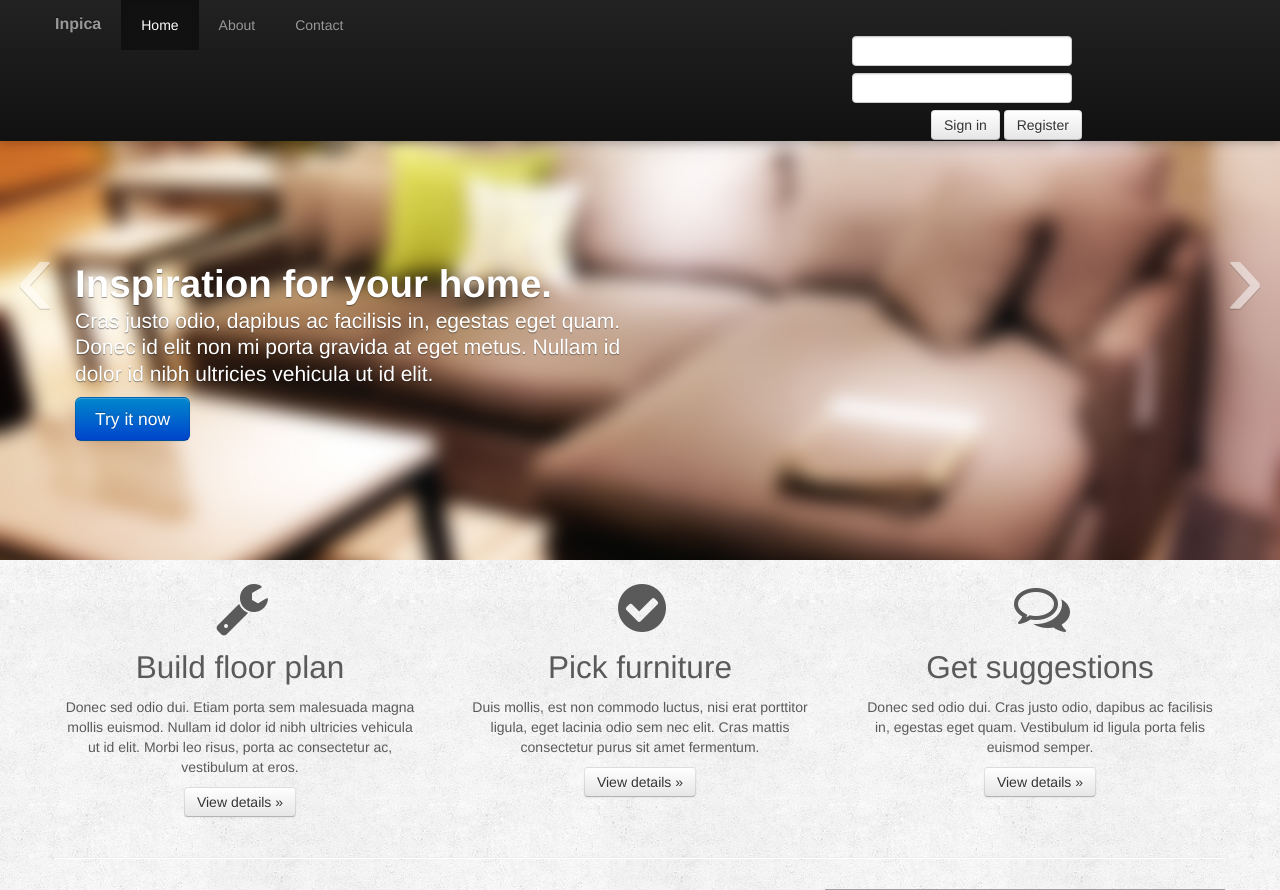
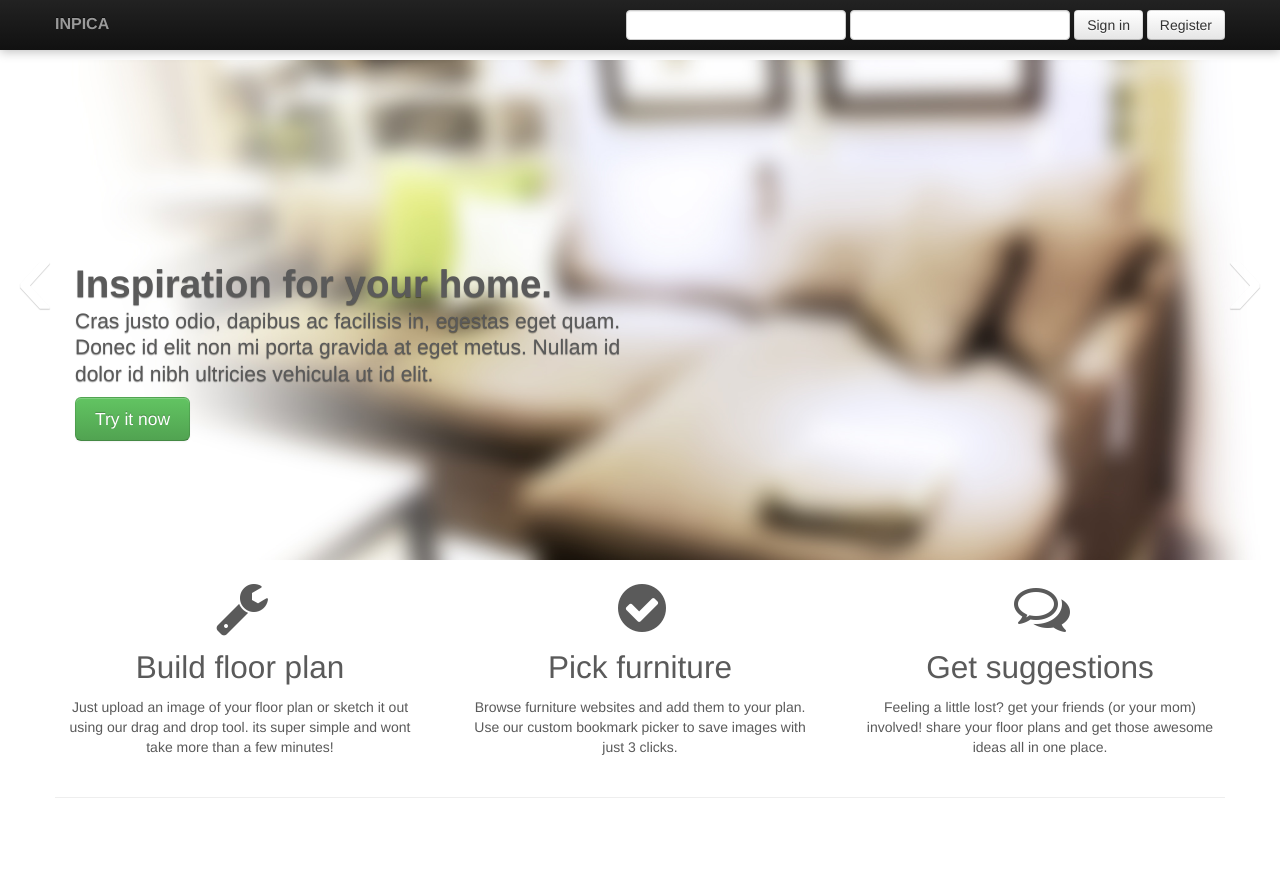
Before and after one commit to inpica/inpica, a Django app: page / in a window 1280 px wide. Shown: the top 890 px of the page. Run offline with Django 3.2, Linux system fonts and the light colour scheme; some libraries are stand-ins or nearby versions; grey boxes are pictures that could not be loaded.

Commit message:
Home and css layout adjustments
New images and home layout changes

```diff
--- a/static/css/home.css
+++ b/static/css/home.css
@@ -8,6 +8,12 @@
     font-weight: normal;
     font-style: normal;
 }*/
+
+#loginform{margin-top: 5px}
+#logged{margin-top: 15px}
+
+
+/*FONTS=========================================*/
 @font-face{
 	font-family: 'Whipsmart';
 	src: url('fonts/Whipsmart/Whipsmart.ttf');
@@ -32,21 +38,22 @@
 	font-weight: bold;
 	font-style: normal;
 }
-.header{
+/*.header{
 	height: 200px;
 }
 .header-center{
 	width: 960px;
 	margin: 0 auto;
-}
+}*/
 
-#login-wrapper{
+/*#login-wrapper{
 	width : 450px;
 	float: right;
 	height: 150px;
 	font-size: 18px;
-}
+}*/
 
+/*REGISTRATION FORM WRAPPER=========================*/
 #createform-wrapper{
 	position: fixed;
 	top:35%;
@@ -55,7 +62,7 @@
 	z-index: 100;
 	display: none;
 }
-
+/*
 #createform,#createsucess{
 	width:500px;
 	margin:0 auto;
@@ -66,7 +73,7 @@
 	font-family: 'Whipsmart';
 	text-shadow: 0px 1px 1px #666;
 	font-size: 18px;
-}
+}*/
 
 #createsucess {
 	text-align: center;
@@ -80,13 +87,13 @@
 }
 
 
-body{
+/*body{
 	background: #e0e3ec url(../image/home/subtle_grunge.png) repeat top left;
 	font-family: Whipsmart;
 	font-weight: 400;
 	font-size: 15px;
 	color: #393b40;
-}
+}*/
 
 /* login form */
 #login-wrapper {
@@ -94,7 +101,7 @@ body{
 	border-radius: 10px;
     -moz-border-radius: 10px;
 }
-#logged{
+/*#logged{
 	margin: 0 auto;
 	width: 300px;
 	text-align: center;
@@ -102,19 +109,19 @@ body{
 	font-family: 'Whipsmart';
 	text-shadow: 0px 1px 1px #666;
 	font-size: 18px;
-}
-#login-table{
+}*/
+/*#login-table{
 	margin-top: 30px
-}
+}*/
 
-.login-label{
+/*.login-label{
 	text-align: right;
 	font-family: 'Whipsmart';
 	text-shadow: 0px 1px 1px #666;
 	font-size: 18px;
-}
+}*/
 
-#login-wrapper input {
+/*#login-wrapper input {
 	text-shadow: 0px 1px 0px #fff;
 	padding: 5px;
 	font-size: 12px;
@@ -126,7 +133,7 @@ body{
     -moz-box-shadow: 1px 1px 0px #efefef;
     box-shadow:  1px 1px 0px #efefef;
     width: 140px;
-}
+}*/
 
 #createform input {
 	text-shadow: 0px 1px 0px #fff;
@@ -142,17 +149,17 @@ body{
     width: 140px;
 }
 
-#login-wrapper input:focus {
+/*#login-wrapper input:focus {
     -webkit-box-shadow: 0px 0px 6px #00b300;
     -moz-box-shadow: 0px 0px 6px #00b300;
     box-shadow: 0px 0px 6px #00b300;
-}
+} */
 #createform input:focus {
     -webkit-box-shadow: 0px 0px 6px #00b300;
     -moz-box-shadow: 0px 0px 6px #00b300;
     box-shadow: 0px 0px 6px #00b300;
 }
-
+/*
 .loginbutton {
 	-moz-box-shadow:inset 0px 1px 0px 0px #a4e271;
 	-webkit-box-shadow:inset 0px 1px 0px 0px #a4e271;
@@ -175,49 +182,85 @@ body{
 }.loginbutton:active {
 	position:relative;
 	top:1px;
-}
+}*/
 
 
-/*error messages*/
+/*ERROR MESSAGES===============================*/
 .createerror{
 	height: 50px;
 	width: 200px;
 }
-.errorlist{
+/*.errorlist{
 	list-style-type: none;
 	padding: 0;
 	margin: 0;
 	font-size: 13px;
 	font-family: 'Whipsmart Bold';
+}*/
+
+/*#mainerror{
+	padding-left: 80px
+}*/
+
+.errorlist{
+	/*color: red;
+	font-size: 13px;
+	font-family: 'Whipsmart Bold';*/
+	/*width: 150px*/
+	list-style-type: none;
+	  padding: 8px 35px 8px 14px;
+	  margin-bottom: 20px;
+	  text-shadow: 0 1px 0 rgba(255, 255, 255, 0.5);
+	  background-color: #fcf8e3;
+	  border: 1px solid #fbeed5;
+	  -webkit-border-radius: 4px;
+	     -moz-border-radius: 4px;
+	          border-radius: 4px;
+	  color: #b94a48;
+	  background-color: #f2dede;
+	  border-color: #eed3d7;
 }
 
-#mainerror{
-	padding-left: 80px
+
+#loginform{
+	position:relative;
 }
 
-td.errormsg{
-	color: red;
-	font-size: 13px;
-	font-family: 'Whipsmart Bold';
-	width: 150px
+#loginError, #blankUserErr{
+	position:absolute;
+	top:50px;
+	left:-20px;
+	/*background-color: red;
+	color:#FFF;*/
 }
+
+#blankPassErr{
+	position:absolute;
+	top:50px;
+	left:200px;
+}
+
+/*#loginform .errorlist{
+	padding:30px;
+	opacity: 0.9;
+}*/
 
 .buttondisplay{
 	padding-left: 80px;
 }
 
 /*create-form*/
-.createlabel{
+./*createlabel{
 	font-size:18px;
 	font-family: Whipsmart;
 	width: ;
-}
+}*/
 
 #createform {
 	border-radius: 10px;
     -moz-border-radius: 10px;
 }
-/*accordina*/
+/*ACCORDION=======================================================*/
 #accordion{
 	margin:0 auto;
 	width: 800px;
@@ -225,6 +268,7 @@ td.errormsg{
 	font-size: 18px;
 
 }
+
 .ui-accordion-header{
 	font-family: 'Baramond';
 	font-size: 18px;
--- a/templates/account/create.html
+++ b/templates/account/create.html
@@ -1,13 +1,22 @@
-<form id="createform" method="post" action="">
+
+<!-- REGISTRATION FORM  -->
+<form class="form-signin" method="post" action="">
+<!-- <form id="createform" method="post" action=""> -->
 	{%if create_errormsg%}
 		<div>{{create_errormsg}}</div>
 	{%endif%}
 	{%csrf_token%}
 	<table id="create-table">
+		<tr><h3>Register</h3></tr>
 		<tr><td class="createlabel">Username</td><td>{{create_form.username}}</td><td class="createerror">{{create_form.username.errors}}</td></tr>
 		<tr><td class="createlabel">Email</td><td>{{create_form.email}}</td><td class="createerror">{{create_form.email.errors}}</td></tr>
 		<tr><td class="createlabel">Password</td><td>{{create_form.password}}</td><td class="createerror">{{create_form.password.errors}}</td></tr>
 		<tr><td class="createlabel">Confirm Password</td><td>{{create_form.passwordConfirm}}</td><td class="createerror">{{create_form.passwordConfirm.errors}}</td></tr>
-		<tr><td colspan="3" class="buttondisplay"><a class="loginbutton" href="javascript:void(0)" onclick="createuser();">Create</a>&nbsp;&nbsp;<a class="loginbutton" href="javascript:void(0)" id="cancel" onclick="cancelOperation();">Cancel</a></td></tr>
+		<tr><td colspan="3" class="buttondisplay">
+			<a class="btn" href="javascript:void(0)" onclick="createuser();">Create</a>&nbsp;&nbsp;
+			<a class="btn" href="javascript:void(0)" id="cancel" onclick="cancelOperation();">Cancel</a>
+			<!-- <a class="loginbutton" href="javascript:void(0)" onclick="createuser();">Create</a>&nbsp;&nbsp;
+			<a class="loginbutton" href="javascript:void(0)" id="cancel" onclick="cancelOperation();">Cancel</a> -->
+		</td></tr>
 	</table>
 </form>
--- a/templates/account/login.html
+++ b/templates/account/login.html
@@ -1,29 +1,59 @@
 <form id="loginform" method="post" action="" class="navbar-form pull-right">
+<!-- <form method="post" action="" > -->
+
 	{%csrf_token%}
-	<table id="login-table">
+<!--
+	<table>
+
 		<tr>
 			{%if login_errormsg != None%}
 			<td colspan="3" class="errormsg" id="mainerror">{{ login_errormsg }}</td>
 			{%endif%}
 		</tr>
 		<tr>
-			<!-- <td class="login-label">Username or Email</td> -->
+			<td class="login-label">Username or Email</td>
 			<td>{{login_form.auth}}</td>{%if login_form.auth.errors%}
 			<td class="errormsg">{{login_form.auth.errors}}</td>{%endif%}
 		</tr>
 		<tr>
-			<!-- <td class="login-label">Password</td> -->
+			<td class="login-label">Password</td>
 			<td>{{login_form.password}}</td>
 			<td class="errormsg">{{login_form.password.errors}}</td>
 		</tr>
 		<tr>
 			<td colspan ="3" class="buttondisplay">
-				<a class="btn" href="javascript:void(0)" onclick="logincheck();">Sign in</a>
-				<a class="btn" href="javascript:void(0)" id="register" onclick="popup();">Register</a>
-
-				<!-- <a class="loginbutton" href="javascript:void(0)" onclick="logincheck();">Login</a>
-				<a class="loginbutton" href="javascript:void(0)" id="register" onclick="popup();">Register</a> -->
+				<a class="loginbutton" href="javascript:void(0)" onclick="logincheck();">Login</a>
+				<a class="loginbutton" href="javascript:void(0)" id="register" onclick="popup();">Register</a>
 			</td>
 		</tr>
 	</table>
+</form> -->
+
+	<!-- if username/ pass are rong then red alert box appear -->
+	{%if login_errormsg != None%}
+	<div id="loginError" class="alert alert-error">
+		<button type="button" class="close" data-dismiss="alert">&times;</button>
+		<span >{{ login_errormsg }}</span>
+	</div>{%endif%}
+
+	<div >
+		<!-- if username is blank then red alert box appear -->
+		<span>{{login_form.auth}}</span>{%if login_form.auth.errors%}
+		<span id="blankUserErr" class="errormsg">{{login_form.auth.errors}}</span>{%endif%}
+		<!-- if pass is blank then red alert box appear -->
+		<span>{{login_form.password}}</span>
+		<span id="blankPassErr" class="errormsg">{{login_form.password.errors}}</span>
+		<!-- sign in and register buttons -->
+		<a class="btn" href="javascript:void(0)" onclick="logincheck();">Sign in</a>
+		<a class="btn" href="javascript:void(0)" id="register" onclick="popup();">Register</a>
+
+	</div>
 </form>
+
+<!-- <form class="navbar-form pull-right">
+              <input class="span2" type="text" placeholder="Email">
+              <input class="span2" type="password" placeholder="Password">
+              <button type="submit" class="btn">
+                Sign in
+              </button>
+            </form>
--- a/templates/main/home.html
+++ b/templates/main/home.html
@@ -6,23 +6,24 @@
   <link rel="stylesheet" href="{{ STATIC_URL }}css/jquery-ui-1.10.2.custom.css" />
   <script src="http://code.jquery.com/jquery-1.9.1.js"></script>
   <script src="http://code.jquery.com/ui/1.10.2/jquery-ui.js"></script>
-  <link rel="stylesheet" type="text/css" href="{{ STATIC_URL }}css/style.css" />
+  <!-- <link rel="stylesheet" type="text/css" href="{{ STATIC_URL }}css/style.css" /> -->
   <link rel="stylesheet" type="text/css" href="{{ STATIC_URL }}css/home.css" />
 
   <!--  bootstrap responsive calls ========================= -->
     <meta name="viewport" content="width=device-width, initial-scale=1.0">
-    <meta name="description" content="">
-    <meta name="author" content="">
+
     <!-- Le styles -->
     <link rel="stylesheet" href="{{ STATIC_URL }}css/bootstrap.css">
     <link rel="stylesheet" href="{{ STATIC_URL }}css/bootstrap-responsive.css">
-    <!-- CSS for Font Awesome Icons -->
     <link rel="stylesheet" href="{{ STATIC_URL }}css/font-awesome.min.css">
 
     <style>
       body { padding-top: 60px; /* 60px to make the container go all the way
       to the bottom of the topbar */ }
     </style>
+    <!-- duplicate -->
+    <!-- // <script src="https://ajax.googleapis.com/ajax/libs/jquery/1.7.2/jquery.min.js"></script> -->
+    <script src="{{ STATIC_URL }}js/bootstrap.js"></script>
 
     <!-- Le HTML5 shim, for IE6-8 support of HTML5 elements -->
     <!--[if lt IE 9]>
@@ -34,20 +35,22 @@
   <script></script>
 </head>
 
-
 <body>
 
-  <!-- NAVIGATION BAR  ================================= -->
+  <!-- NAVIGATION BAR  ==================================== -->
   <div class="navbar navbar-inverse navbar-fixed-top">
       <div class="navbar-inner">
         <div class="container">
+
           <button type="button" class="btn btn-navbar" data-toggle="collapse" data-target=".nav-collapse">
             <span class="icon-bar"></span>
             <span class="icon-bar"></span>
             <span class="icon-bar"></span>
           </button>
-          <a class="brand" href="#">Inpica</a>
-          <div class="nav-collapse collapse">
+
+          <a class="brand" href="#">INPICA</a>
+
+         <!--  <div class="nav-collapse collapse">
             <ul class="nav">
               <li class="active">
                 <a href="#">Home</a>
@@ -58,58 +61,35 @@
               <li>
                 <a href="#contact">Contact</a>
               </li>
-            </ul>
-
-
-<!--             <form class="navbar-form pull-right">
-              <input class="span2" type="text" placeholder="Email">
-              <input class="span2" type="password" placeholder="Password">
-              <button type="submit" class="btn">
-                Sign in
-              </button>
-            </form> -->
-
-
-
+            </ul> -->
           <!-- LOGIN FORM   ================================= -->
           <!-- <div class = "header"> -->
               <!-- <div class="header-center"> -->
                 <!-- <img src="{{ STATIC_URL }}image/home/title.png" height="160px" width="auto"/> -->
-        <!-- <div id="login-wrapper"> -->
+          <div id="login-wrapper">
+          <!-- <span> -->
             {%if user.is_authenticated%}
               {%include 'account/logged.html'%}
             {%else%}
               {%include 'account/login.html'%}
             {%endif%}
-        <!-- </div> -->
-      <!-- </div> -->
-  <!-- </div> -->
-  <div id="createform-wrapper">
-      {%include 'account/create.html'%}
+          <!-- </span> -->
+          </div>
+          <!-- </div> </div> -->
+          <div id="createform-wrapper">{%include 'account/create.html'%}
           </div>
           <div id="screen"></div>
 
-  <!-- <div class="video">
-  <iframe src="http://player.vimeo.com/video/41619611?wmode=transparent" width="800" height="300" frameborder="0" webkitAllowFullScreen mozallowfullscreen allowFullScreen wmode="Opaque" style="margin: 0 auto; display: block"></iframe>
-  </div> -->
-
-
-
-
-         </div>
-        </div>
-      </div>
+        </div>  <!-- end container -->
+      </div>  <!-- end navbar-inner -->
   </div>
 
-
-
-
-
-  <!-- CAROUSEL AND MKTNG SECTIONS ================================= -->
+  <!-- CAROUSEL  =========================================== -->
   <div id="myCarousel" class="carousel slide" data-pause="remove">
       <div class="carousel-inner">
         <div class="item active">
-          <img src="{{ STATIC_URL }}image/home/homeImageSectional.jpg" class="">
+          <img src="{{ STATIC_URL }}image/home/carouselSectional.jpg" class="">
+
           <div class="container">
             <div class="carousel-caption">
               <h1 class="">Inspiration for your home.
@@ -119,7 +99,7 @@
                 elit non mi porta gravida at eget metus. Nullam id dolor id nibh ultricies
                 vehicula ut id elit.
               </p>
-              <a class="btn btn-large btn-primary" href="#">Try it now</a>
+              <a class="btn btn-large btn-primary btn-success" href="#">Try it now</a>
             </div>
           </div>
         </div>
@@ -159,6 +139,8 @@
       <a class="left carousel-control" href="#myCarousel" data-slide="prev">‹</a>
       <a class="right carousel-control" href="#myCarousel" data-slide="next">›</a>
   </div>
+
+  <!--  MKTNG SECTIONS ===================================== -->
   <div class="container marketing">
       <div class="row">
         <div class="span4">
@@ -167,14 +149,11 @@
           <h2>
             Build floor plan
           </h2>
-          <p>
-            Donec sed odio dui. Etiam porta sem malesuada magna mollis euismod. Nullam
-            id dolor id nibh ultricies vehicula ut id elit. Morbi leo risus, porta
-            ac consectetur ac, vestibulum at eros.
+          <p>Just upload an image of your floor plan or sketch it out using our drag and drop tool. its super simple and wont take more than a few minutes!
           </p>
-          <p>
+          <!-- <p>
             <a class="btn" href="#">View details »</a>
-          </p>
+          </p> -->
         </div>
         <!-- /.span4 -->
         <div class="span4">
@@ -184,14 +163,11 @@
           <h2>
             Pick furniture
           </h2>
-          <p class="">
-            Duis mollis, est non commodo luctus, nisi erat porttitor ligula, eget
-            lacinia odio sem nec elit. Cras mattis consectetur purus sit amet fermentum.
-
+          <p class="">Browse furniture websites and add them to your plan. Use our custom bookmark picker to save images with just 3 clicks.
           </p>
-          <p>
+          <!-- <p>
             <a class="btn" href="#">View details »</a>
-          </p>
+          </p> -->
         </div>
         <!-- /.span4 -->
         <div class="span4">
@@ -200,52 +176,49 @@
           <h2>
             Get suggestions
           </h2>
-          <p>
-            Donec sed odio dui. Cras justo odio, dapibus ac facilisis in, egestas
-            eget quam. Vestibulum id ligula porta felis euismod semper.
+          <p>Feeling a little lost? get your friends (or your mom) involved! share your floor plans and get those awesome ideas all in one place.
           </p>
-          <p>
+          <!-- <p>
             <a class="btn" href="#">View details »</a>
-          </p>
+          </p> -->
         </div>
       </div>
       <hr class="featurette-divider">
       <div class="featurette">
-        <img class="featurette-image pull-right" src="./ideas/vidicon.png">
+        <!-- <img class="featurette-image pull-right" src="./ideas/vidicon.png"> -->
+        <div class="video">
+            <iframe class="featurette-image pull-right"  src="http://player.vimeo.com/video/41619611?wmode=transparent" width="400" height="200" frameborder="0" webkitAllowFullScreen mozallowfullscreen allowFullScreen wmode="Opaque" style="margin: 0 auto; display: block"></iframe>
+            </div>
         <h1 class="">
           Home design..
           <span class="muted">made easy</span>
         </h1>
         <p class="lead">
-          Donec ullamcorper nulla non metus auctor fringilla. Vestibulum id ligula
-          porta felis euismod semper.
+          Many of us realize the importance of harmony in our homes, but few know how to go about creating it. While obtaining professional services can be costly and doing it yourself can be exhaustive, Inpica offers a way out. Inpica is a collaborative web platform that re-imagines the way we go about arranging the spaces we live in. By combining the convenience of of virtual design tools and the collective experiences of friends and family, inspiration is only a few clicks away.
+
         </p>
       </div>
       <hr class="featurette-divider">
       <div class="featurette">
-        <img class="featurette-image pull-left" src="./ideas/vidicon.png">
+        <img class="featurette-image pull-left" src="{{ STATIC_URL }}image/home/placeholder.png"/>
         <h1 class="">
           It's that good.
           <span class="muted">see for yourself.</span>
         </h1>
         <p class="lead">
-          Donec ullamcorper nulla non metus auctor fringilla. Vestibulum id ligula
-          porta felis euismod semper. Praesent commodo cursus magna, vel scelerisque
-          nisl consectetur. Fusce dapibus, tellus ac cursus commodo.
+          Never mind those paper cutouts and messy sketches. Whether you are moving or just plain redecorating, our tools let you dream it all up before you start shoving couches around. Take a look at this quick tutorial to learn more.
         </p>
       </div>
       <hr class="featurette-divider">
       <div class="featurette jetstrap-highlighted">
-        <img class="featurette-image pull-right jetstrap-selected" src="./ideas/vidicon.png">
+        <img class="featurette-image pull-right jetstrap-selected img-polaroid" src="./ideas/vidicon.png">
 
         <h1>
           Try it..
           <span class="muted">its free!</span>
         </h1>
         <p class="lead">
-          Donec ullamcorper nulla non metus auctor fringilla. Vestibulum id ligula
-          porta felis euismod semper. Praesent commodo cursus magna, vel scelerisque
-          nisl consectetur. Fusce dapibus, tellus ac cursus commodo.
+          What have you got to loose! we promise not to spam your inbox and guarantee you will love putting your home together with Inpica. Registering will only take a minute then you can be on your way.
         </p>
       </div>
       <hr class="featurette-divider">
@@ -261,11 +234,8 @@
         </p>
       </footer>
   </div>
-  <!-- END CAOUSEL & MKTNG SECTION -->
 
-
-
-  <!-- LOGIN SCRIPT  ================================================= -->
+  <!-- LOGIN SCRIPT  ======================================== -->
   <script type="text/javascript">
     function logincheck(){
       var loginform = $('#loginform');
@@ -275,6 +245,7 @@
         'data': loginform.serialize(),
         'success':function(data){
           loginform.parent().empty().append(data);
+          // loginform.remove().append(data);
         }
       })
     }
@@ -305,10 +276,8 @@
       $('.errormsg').each(function(i,obj){ $(this).remove()});
     }
   </script>
-  <!-- duplicate -->
-  <!-- // <script src="https://ajax.googleapis.com/ajax/libs/jquery/1.7.2/jquery.min.js"></script> -->
-  <script src="assets/js/bootstrap.js"></script>
-  <!-- CUSTOM CSS ON TOP OF BOOTSTRAP ================================ -->
+
+  <!-- CUSTOM CSS ON TOP OF BOOTSTRAP ======================= -->
   <style>
 
     /* GLOBAL STYLES
@@ -318,6 +287,7 @@
     body {
       padding-bottom: 40px;
       color: #5a5a5a;
+      font-family: ;
     }
 
     /* CUSTOMIZE THE NAVBAR
@@ -410,7 +380,10 @@
     .carousel-caption .lead {
       margin: 0;
       line-height: 1.25;
-      color: #fff;
+      /*color: #fff;*/
+      /*color:#89c403;*/
+      color:#5A5A5A;
+
       text-shadow: 0 1px 1px rgba(0,0,0,.4);
     }
     .carousel-caption .btn {
@@ -548,6 +521,20 @@
       }
 
     }
+    /*registration form*/
+    .form-signin {
+        max-width: 300px;
+        padding: 19px 29px 29px;
+        margin: 0 auto 20px;
+        background-color: #fff;
+        border: 1px solid #e5e5e5;
+        -webkit-border-radius: 5px;
+           -moz-border-radius: 5px;
+                border-radius: 5px;
+        -webkit-box-shadow: 0 1px 2px rgba(0,0,0,.05);
+           -moz-box-shadow: 0 1px 2px rgba(0,0,0,.05);
+                box-shadow: 0 1px 2px rgba(0,0,0,.05);
+      }
   </style>
 
 </body>
```
Also changed, not shown: templates/account/logged.html (+4 -3 lines), static/image/home/carouselSectional.jpg (added), static/image/home/placeholder.png (added), 1 other file. Lines whose indentation alone changed are shown as unchanged.
